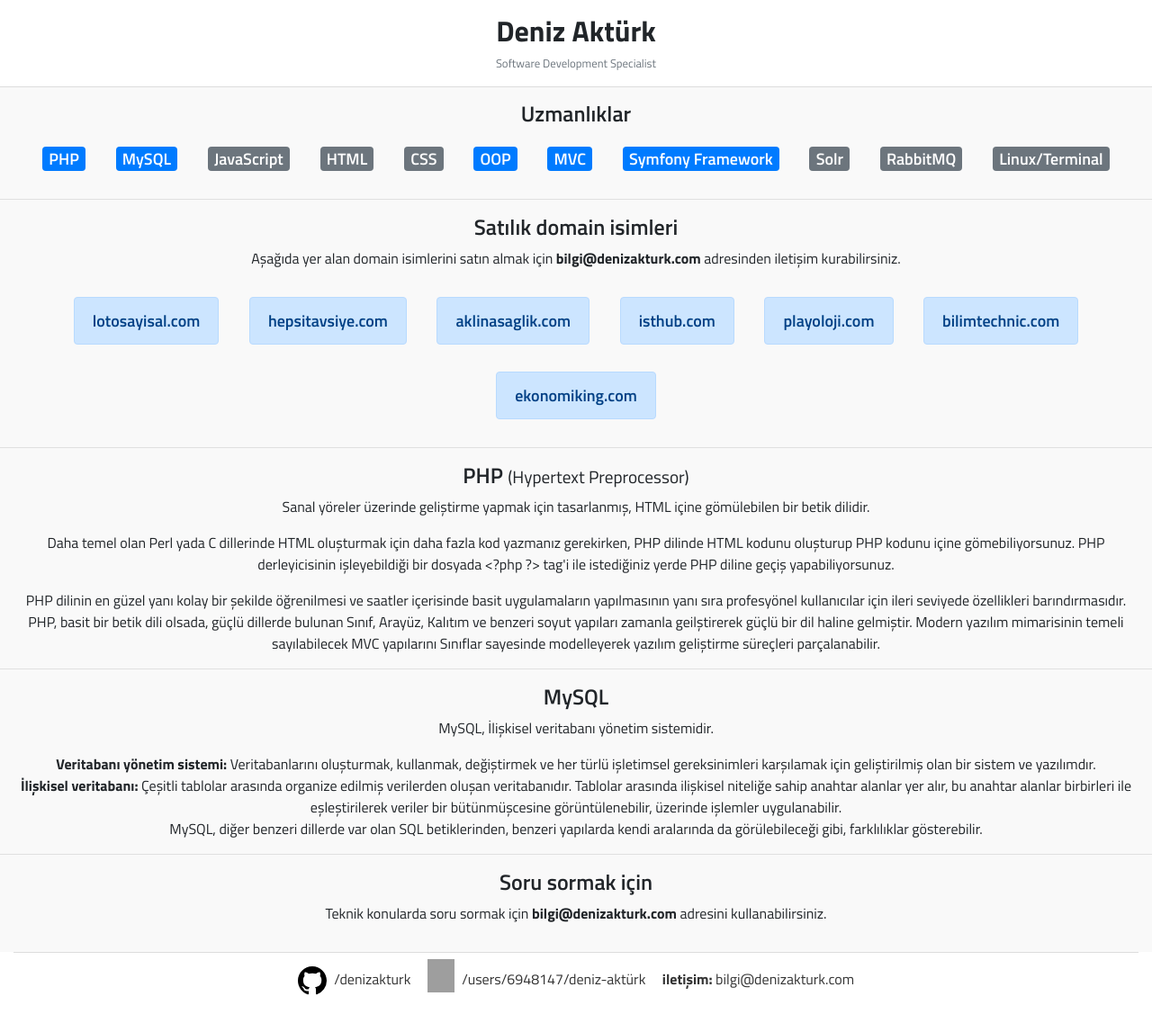
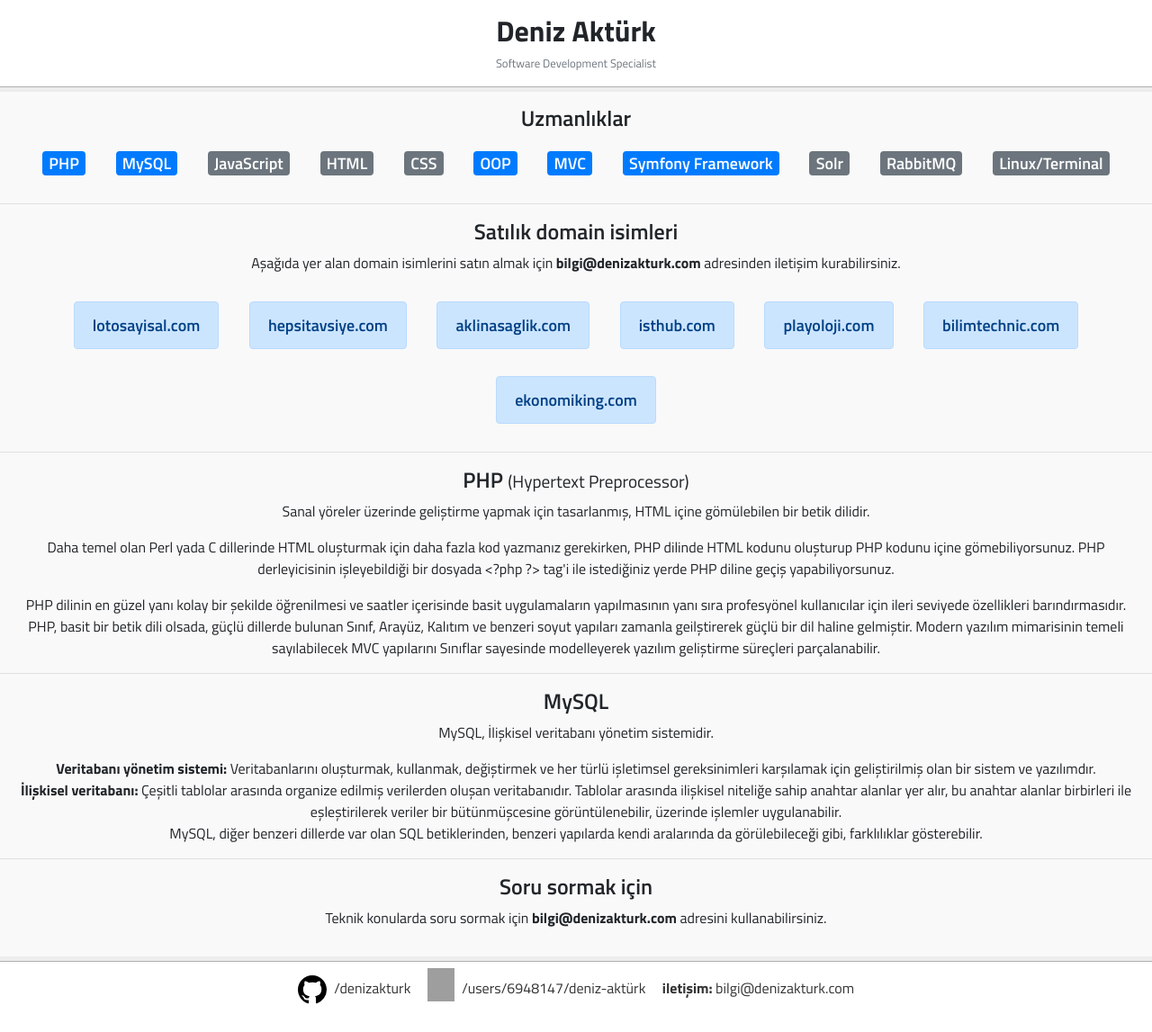
Before and after one commit to denizakturk/denizakturk.github.io, a plain HTML site: page index.html in a window 1280 px wide. Shown: the whole page at 90% size. Drawn offline with nearby package versions, Linux system fonts and the light colour scheme; grey boxes are pictures that could not be loaded.

Commit message:
Edit header and footer borders

```diff
--- a/global.css
+++ b/global.css
@@ -31,12 +31,13 @@ h2 {
 }
 
 footer {
-    border-top: 1px solid #dddddd;
+    border-top: 1px solid #AFAFAF;
     padding: 15px;
+    margin: 0 -15px;
 }
 
 header {
-    border-bottom: 1px solid #dddddd;
+    border-bottom: 1px solid #AFAFAF;
     margin: 0 -15px;
     padding: 15px;
 }
@@ -57,4 +58,6 @@ header {
     margin: 0 -15px !important;
     padding: 15px 0 !important;
     background-color: #f9f9f9;
+    border-top: 5px solid #ededed;
+    border-bottom: 5px solid #ededed;
 }
```
